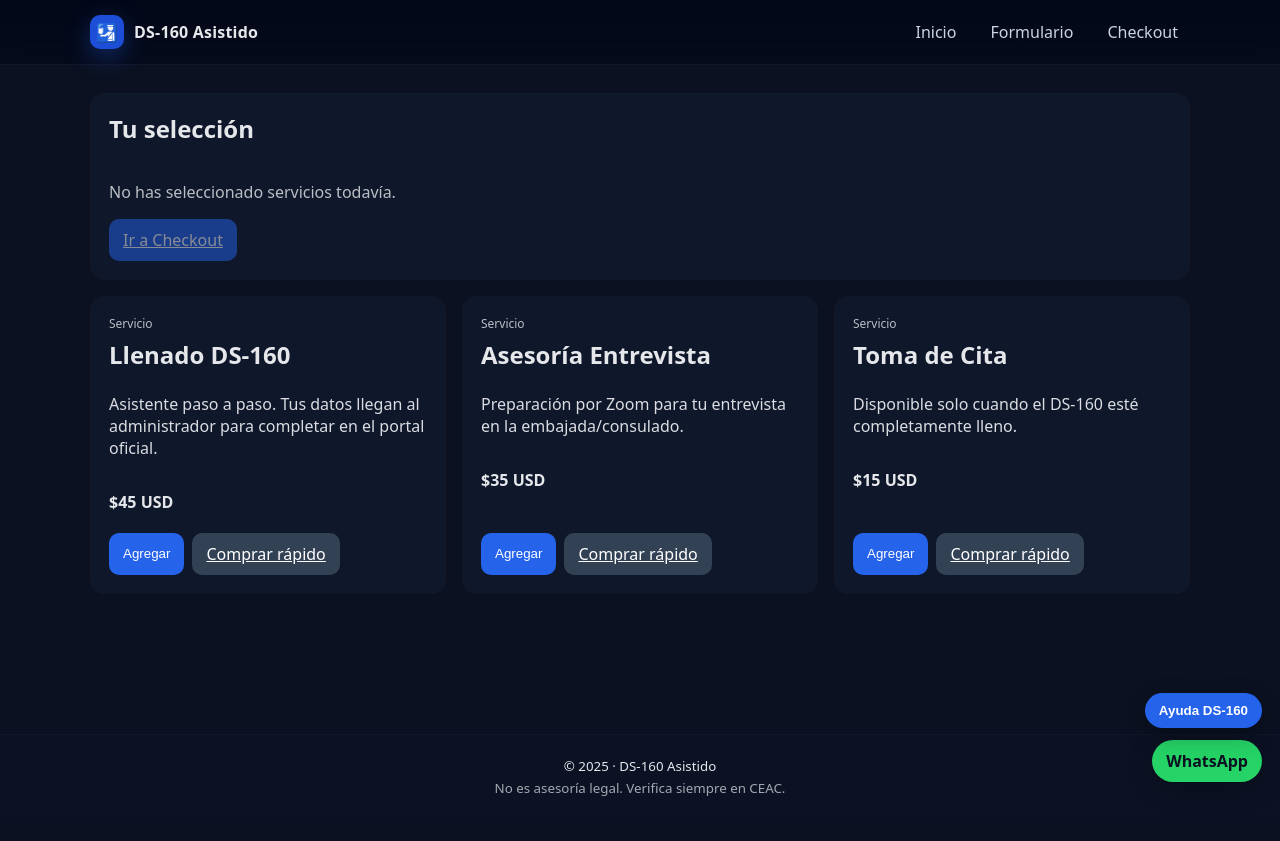
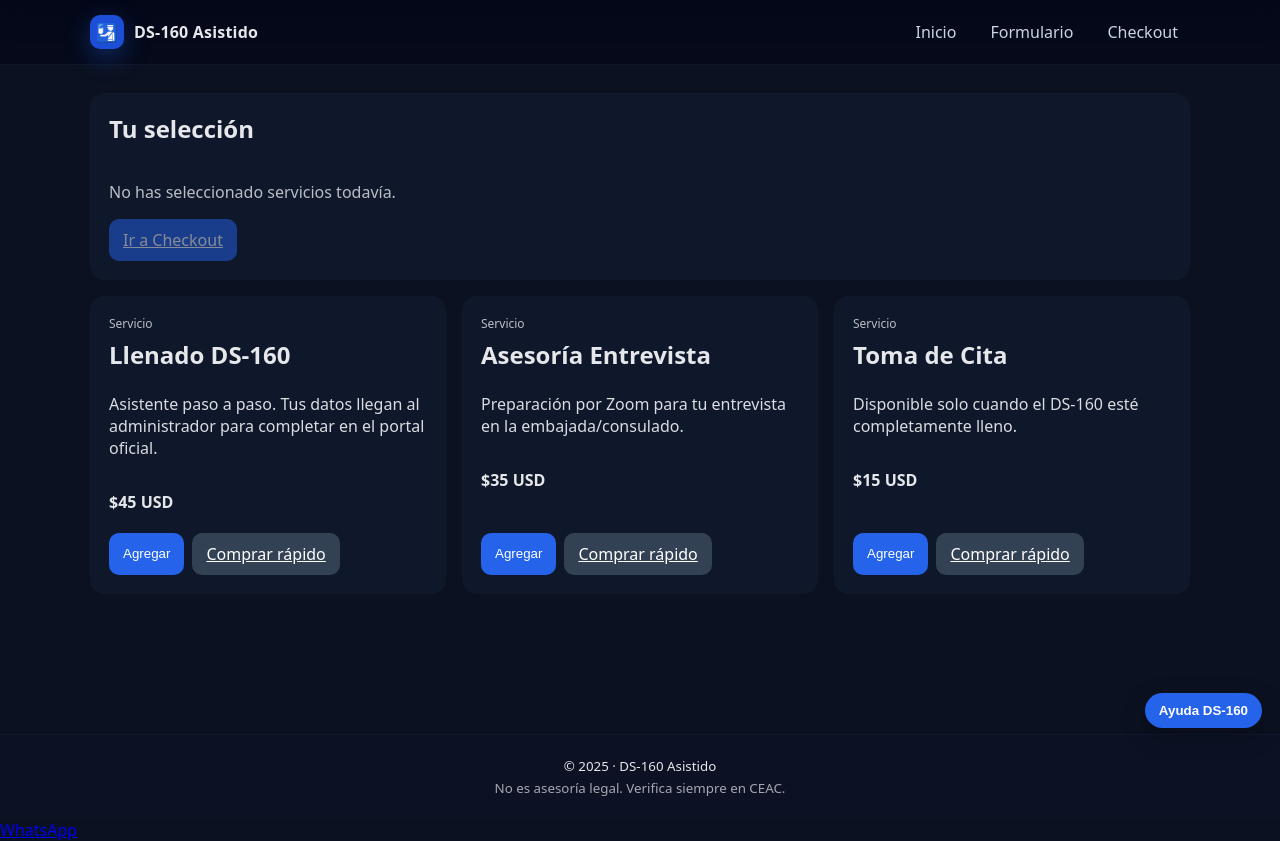
Before and after one commit to robertotitus86/ds160-app, a Next.js app: page / in a window 1280 px wide. Before the commit the page ends 819 px from the top, so only its background shows below. Built offline with nearby package versions, Linux system fonts and the light colour scheme.

Commit message:
Update WhatsAppFloat.tsx

```diff
--- a/components/WhatsAppFloat.tsx
+++ b/components/WhatsAppFloat.tsx
@@ -1,18 +1,11 @@
-'use client';
-
 export default function WhatsAppFloat() {
-  const phone = "593999888777"; // <-- tu número sin + ni 0
-  const msg = encodeURIComponent("Hola, quiero ayuda con mi DS-160");
+  const phone = "00593987846751"; // ✅ tu número actualizado
   return (
     <a
-      href={`https://wa.me/${phone}?text=${msg}`}
+      href={`https://wa.me/${phone}?text=Hola%20necesito%20ayuda%20con%20mi%20DS-160`}
       target="_blank"
-      rel="noopener"
-      style={{
-        position:"fixed", right:18, bottom:18, zIndex:9998,
-        background:"#25D366", color:"#0b1120", fontWeight:800,
-        borderRadius:999, padding:"10px 14px", textDecoration:"none", boxShadow:"0 8px 24px rgba(0,0,0,.25)"
-      }}
+      rel="noopener noreferrer"
+      className="whatsapp-float"
     >
       WhatsApp
     </a>
```
